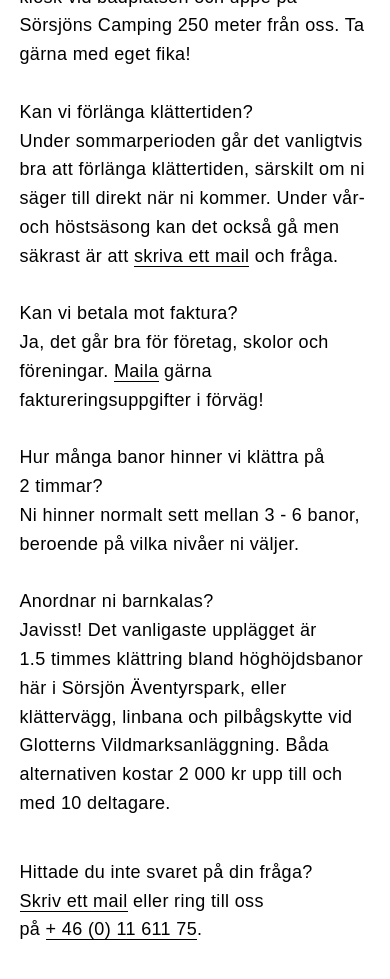
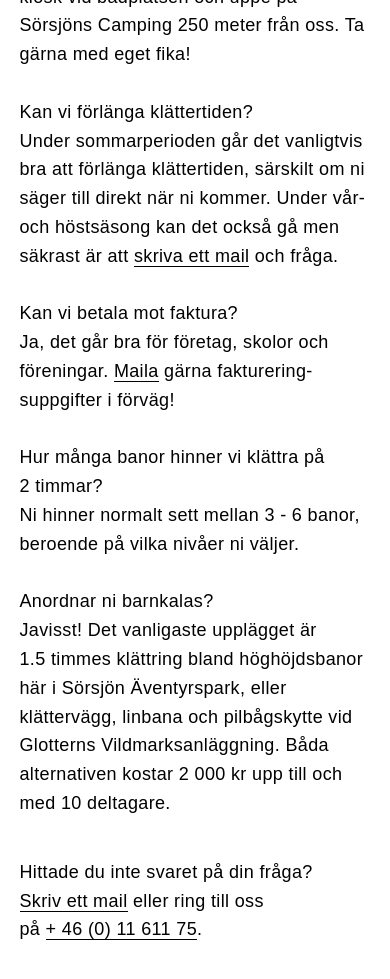
Before and after one commit to aventyrsupplevelser/aventyrsupplevelser.github.io, a Jekyll site: the page built from sorsjon/index.html, in a window 390 px wide and 1400 px high, scrolled down 9508 px, cut to the strip 0-1020 px from the top of the window. Shown: the top 979 px of the strip. Built offline with Jekyll 4.4.1, drawn with Linux system fonts in a browser that asks for light colours; some of the changed text lies outside the part shown.

Commit message:
lite smått? radbrytning

```diff
--- a/_layouts/sorsjon.html
+++ b/_layouts/sorsjon.html
@@ -601,7 +601,7 @@
 					margin-top: 40px;
 				}
 
-				#faqsection span {
+				#faqsection span, #bokasection span {
 					-ms-word-break: break-all;
 					word-break: break-all;
 
@@ -612,6 +612,8 @@
 					-moz-hyphens: auto;
 					hyphens: auto;
 				}
+
+
 
 			}
 
--- a/sorsjon/index.html
+++ b/sorsjon/index.html
@@ -250,14 +250,14 @@
 					<br class="midbr">
 					<br class="widebr">
 					 de i kalendern.
-					 <a href="mailto:info@aventyrsupplevelser.com">Maila&nbsp;oss&nbsp;och&nbsp;boka</a>!
+					 <a href="mailto:info@aventyrsupplevelser.com">Maila oss och&nbsp;boka</a>!
 				</div>
 		    </div>
 			<div class="bokatext">
 				<h2>Äventyr som present?</h2>
 				Vi säljer presentkort, så att den som får gåvan kan boka&nbsp;tiden!
-				<div class="load-turitop presentkortclass" data-service="P1" data-lang="sv" data-embed="button" data-gift="checked">Köp&nbsp;ett&nbsp;presentkort!</div>
-				Eller <div id="redeemgv" class="load-turitop presentkortclass" data-lang="sv" data-embed="redeemgv">boka&nbsp;din&nbsp;tid</div> <br class="widebr"> om du har fått ett&nbsp;presentkort.
+				<div class="load-turitop presentkortclass" data-service="P1" data-lang="sv" data-embed="button" data-gift="checked">Köp ett presentkort!</div>
+				Eller <div id="redeemgv" class="load-turitop presentkortclass" data-lang="sv" data-embed="redeemgv">boka en tid</div> <br class="widebr"> om du har fått ett&nbsp;presentkort.
 		    </div>
 		  </div>
 	  </div>
@@ -380,7 +380,7 @@
 			  <strong>Kan vi betala mot faktura?
 			  </strong>
 			  <br>
-			  Ja, det går bra för företag, skolor och föreningar. <a href="mailto:info@aventyrsupplevelser.com">Maila</a> gärna faktureringsuppgifter i&nbsp;förväg!
+			  Ja, det går bra för företag, skolor och föreningar. <a href="mailto:info@aventyrsupplevelser.com">Maila</a> gärna <span>faktureringsuppgifter</span> i&nbsp;förväg!
 			  <br>
 			  <br>
 			  <strong>Hur många banor hinner vi klättra på 2&nbsp;timmar?
```
